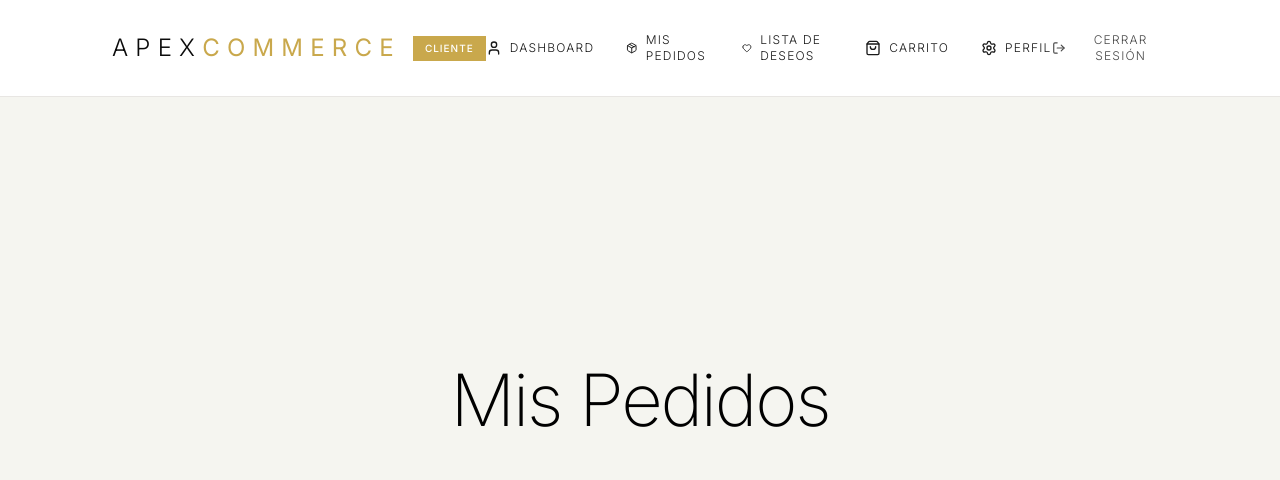
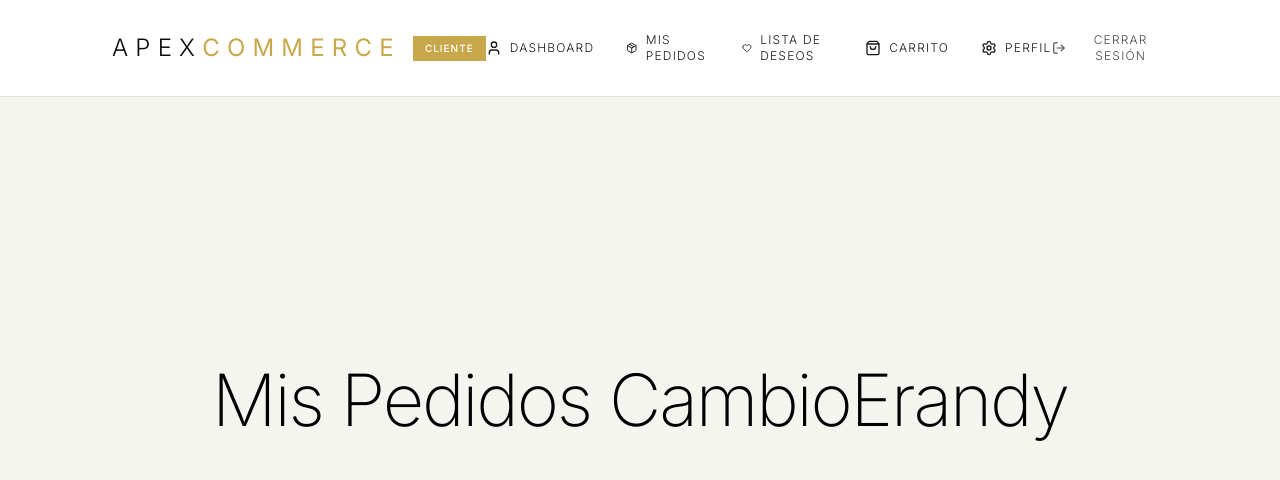
Before and after one commit to jd-pro-ti/Apex-Commerce, a Next.js app: page /dashboard/cliente/pedidos in a window 1280 px wide. Shown: the top 480 px of the page. Built offline with nearby package versions, Linux system fonts and the light colour scheme.

Commit message:
CambioErandy

```diff
--- a/src/app/dashboard/cliente/pedidos/page.jsx
+++ b/src/app/dashboard/cliente/pedidos/page.jsx
@@ -6,7 +6,7 @@ const pedidosCliente = () => {
         <div>
             <NavbarCliente />
             <div className='min-h-screen flex items-center justify-center bg-[#f5f5f0]'>
-                <h1 className='text-black'>Mis Pedidos</h1>
+                <h1 className='text-black'>Mis Pedidos CambioErandy</h1>
             </div>
         </div>
     )
--- a/src/components/layout/NavbarCliente.jsx
+++ b/src/components/layout/NavbarCliente.jsx
@@ -1,4 +1,4 @@
-"use client";
+"use client"; //ErandyLuz
 
 import { useState } from "react";
 import Link from "next/link";
```
Also changed, not shown: 1 other file (tests, documents, lock files or other folders).
